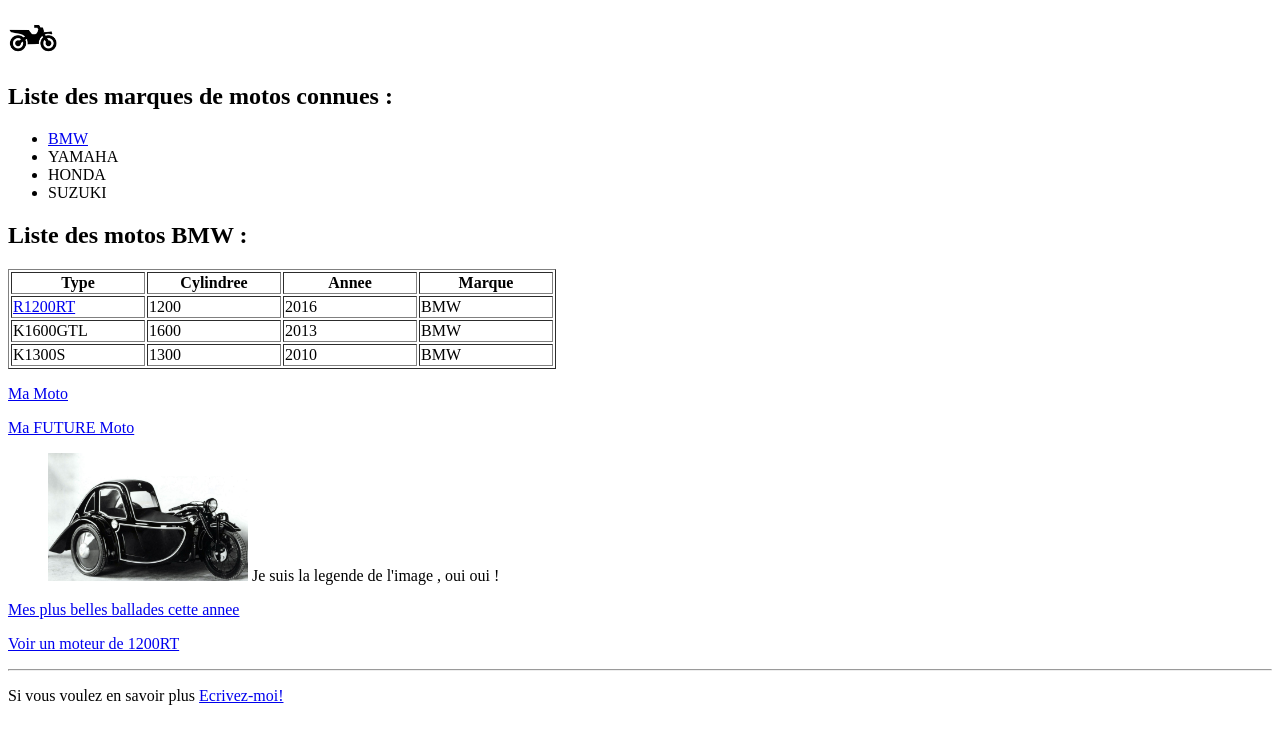
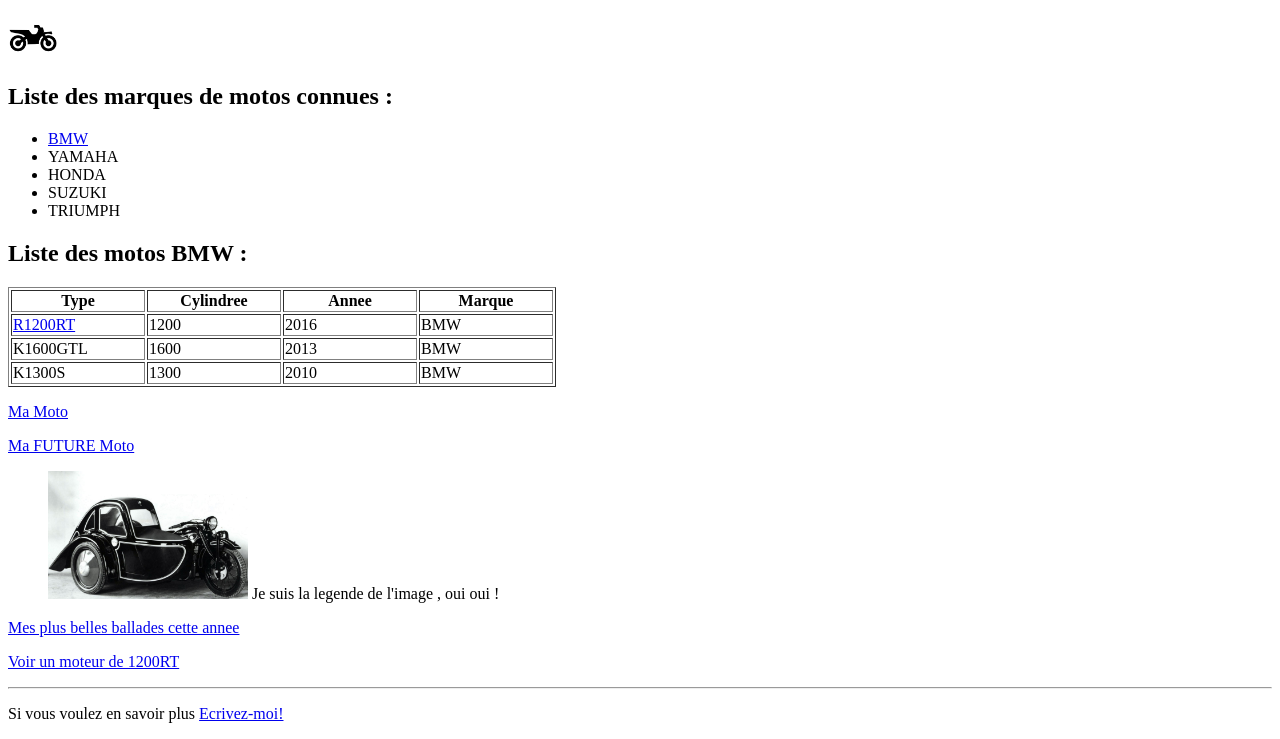
Before and after one commit to SEGOUFFIN/origin, a plain HTML site: page index.html in a window 1280 px wide. Shown: the part 87-826 px from the top of the page. Drawn offline with Linux system fonts and the light colour scheme.

Commit message:
modification index.html dans b1

```diff
--- a/index.html
+++ b/index.html
@@ -21,6 +21,7 @@
 		<li>YAMAHA</li>
 		<li>HONDA</li>
 		<li>SUZUKI</li>
+		<li>TRIUMPH</li>
 	</ul>
 
 	<h2><strong>Liste des motos BMW :</strong></h2>
```
